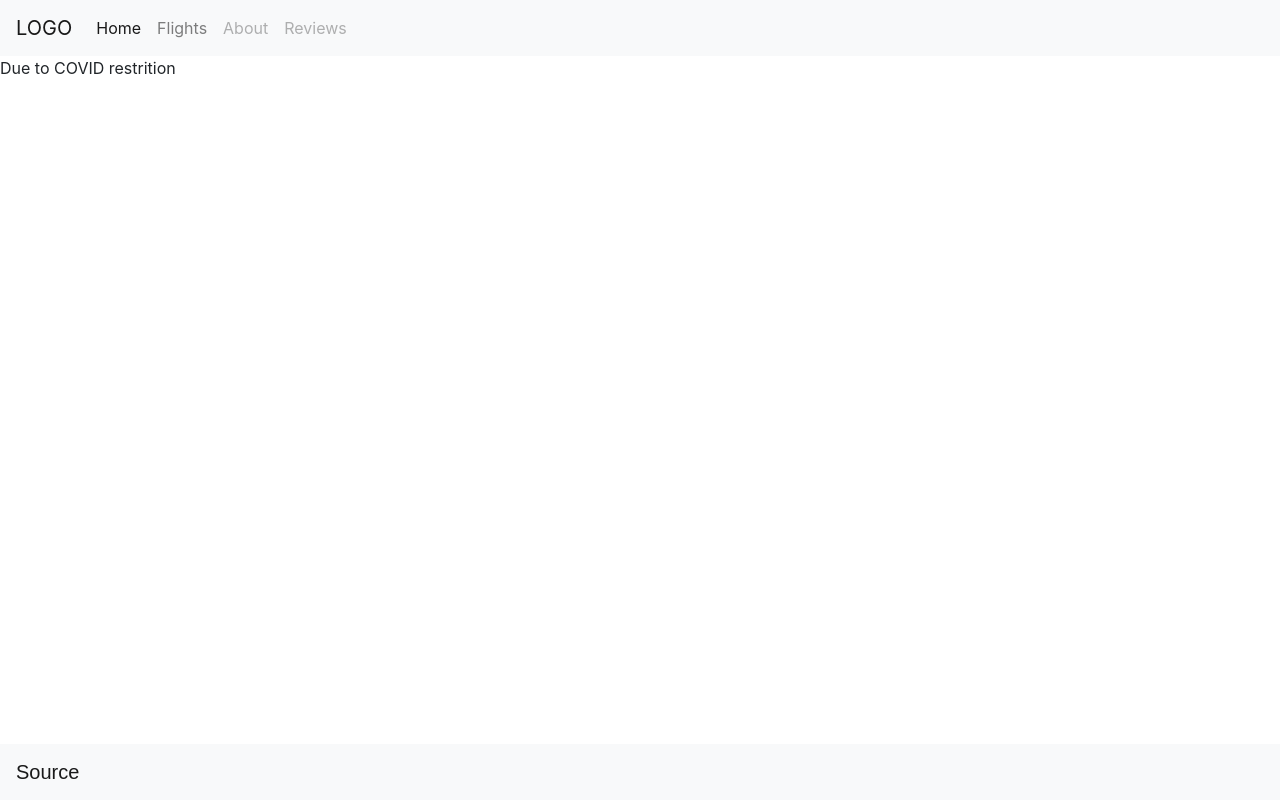
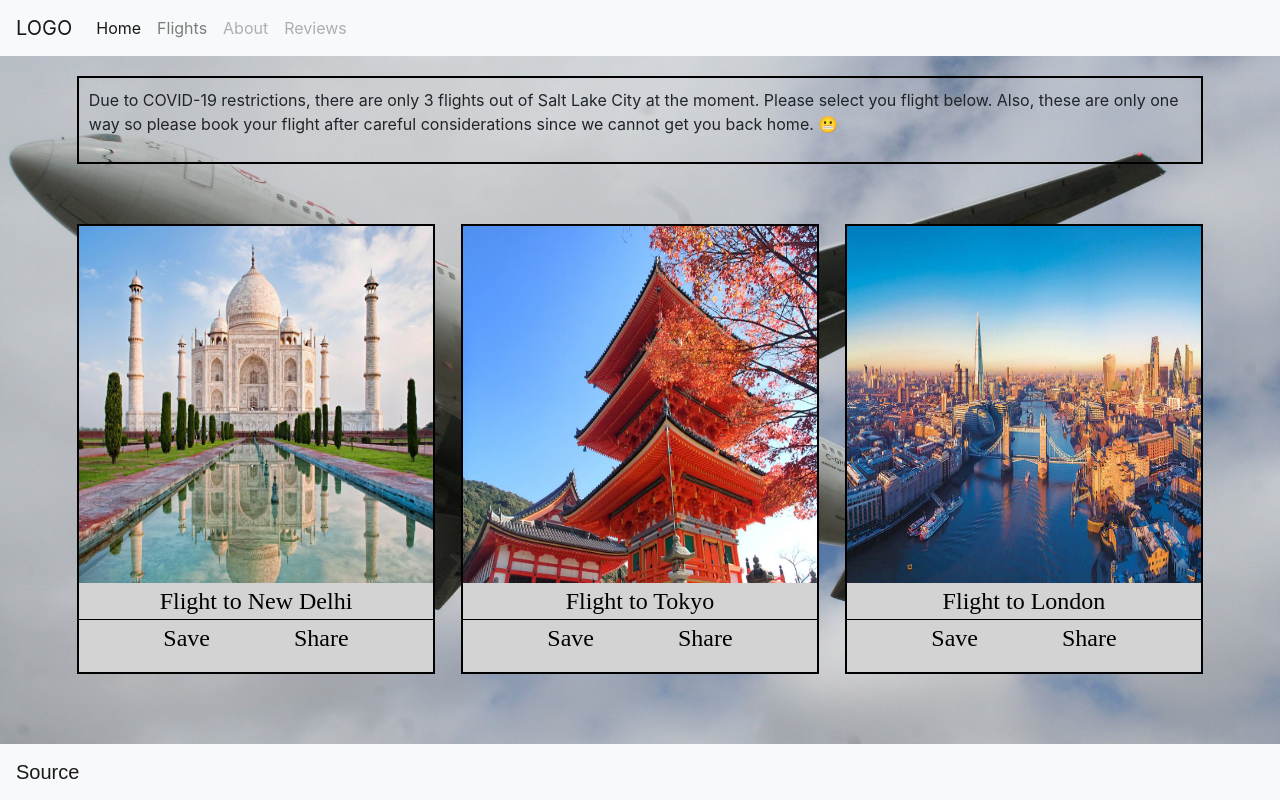
Before and after one commit to VijayIsGod/Creative-project, a plain HTML site: page flights/flights.html in a window 1280 px wide. Drawn offline with nearby package versions, Linux system fonts and the light colour scheme; files that its build step writes are made by us from their sources.

Commit message:
almost finished

```diff
--- a/css/styles.css
+++ b/css/styles.css
@@ -1,17 +1,37 @@
 *{
     box-sizing: border-box;
 }
+
+.flight-list-page{
+    background-image: url("../images/homepageBackground.jpg");
+    background-size: 100vw 100vh;
+    background-attachment: fixed;
+}
+
+.announcement{
+    width:88%;
+    border: 2px solid black;
+    padding: 10px;
+    margin: 20px auto;
+
+}
+
 .london{
     background-image: url("../images/places/london-aerial-cityscape-river-thames_1.jpg");
     background-size: 100vw 100vh;
+    background-attachment: fixed;
 }
+
 .tokyo{
     background-image: url("../images/places/tokyo.webp");
     background-size: 100vw 100vh;
+    background-attachment: fixed;
 }
+
 .delhi{
     background-image: url("../images/places/new-delhi.jpg");
     background-size: 100vw 100vh;
+    background-attachment: fixed;
 }
 
 .flights{
@@ -65,6 +85,88 @@
 }
 
 
+.flight-list{
+    margin: 0 auto;
+
+}
+
+@media only screen and (min-width: 1000px)  {
+    .flight-list{
+        width: 90vw;
+        display: flex;
+    }
+}
+
+.flight-list-item{
+
+    height: 450px;
+    width: 85%;
+    border: 2px solid black; /*todo:delete*/
+    margin: 40px auto;
+    /*text-align: center;*/
+
+    font-family: "American Typewriter", serif;
+    text-decoration: none;
+    font-size: 24px;
+}
+
+@media only screen and (min-width: 1000px)  {
+    .flight-list-item{
+        width: 31%;
+    }
+}
+.flight-list-item > a{
+    display: block;
+    color: black;
+    border-bottom: 1px solid black;
+    margin: 0 auto;
+    text-align: center;
+
+}
+.actions{
+    display: flex;
+    justify-content: space-evenly;
+    color: black;
+}
+.actions a{
+    color: black;
+}
+
+.flight-list-item{
+    background-color: lightgray;
+}
+
+.to-delhi > .background-img{
+    background-image: url("../images/places/new-delhi.jpg");
+    background-size: 100% 100%;
+    width: 100%;
+    height: 80%;
+
+}
+
+.to-delhi > .background-img{
+    background-image: url("../images/places/new-delhi.jpg");
+    background-size: 100% 100%;
+    width: 100%;
+    height: 80%;
+
+}
+.to-tokyo > .background-img{
+    background-image: url("../images/places/tokyo.webp");
+    background-size: 100% 100%;
+    width: 100%;
+    height: 80%;
+
+}
+
+.to-london > .background-img{
+    background-image: url("../images/places/london-aerial-cityscape-river-thames_1.jpg");
+    background-size: 100% 100%;
+    width: 100%;
+    height: 80%;
+
+}
+
 
 
 
--- a/flights/flights.html
+++ b/flights/flights.html
@@ -8,11 +8,12 @@
         <link rel="stylesheet" href="https://stackpath.bootstrapcdn.com/bootstrap/4.1.3/css/bootstrap.min.css"
               integrity="sha384-MCw98/SFnGE8fJT3GXwEOngsV7Zt27NXFoaoApmYm81iuXoPkFOJwJ8ERdknLPMO" crossorigin="anonymous"/>
 
-        <link rel="stylesheet" href="css/styles.css" />
-        <title>Welcome to MyGallery</title>
+        <link rel="stylesheet" href="../css/styles.css" />
+        <title>Book your dream vacation!</title>
     </head>
 </head>
-<body>
+
+<body class="flight-list-page">
 <nav class="navbar navbar-expand-lg navbar-light bg-light">
     <a class="navbar-brand" href="index.html">LOGO</a>
     <button class="navbar-toggler" type="button" data-toåggle="collapse" data-target="#navbarSupportedContent" aria-controls="navbarSupportedContent" aria-expanded="false" aria-label="Toggle navigation">
@@ -39,9 +40,40 @@
 
 <!--end of bootstrap stuff-->
 <div>
-    <p>
-        Due to COVID restrition
-    </p>
+    <div class="announcement">
+        <p>
+            Due to COVID-19 restrictions, there are only 3 flights out of Salt Lake City at the moment. Please select you flight below.
+            Also, these are only one way so please book your flight after careful considerations since we cannot get you back home. &#x1f62c;
+        </p>
+    </div>
+
+    <div class="flight-list">
+        <div class="flight-list-item to-delhi">
+            <div class="background-img"></div>
+            <a href="flight1.html">Flight to New Delhi</a>
+            <div class="actions">
+                <a href="#">Save</a>
+                <a href="#">Share</a>
+            </div>
+        </div>
+        <div class="flight-list-item to-tokyo">
+            <div class="background-img"></div>
+            <a href="flight2.html">Flight to Tokyo</a>
+            <div class="actions">
+                <a href="#">Save</a>
+                <a href="#">Share</a>
+            </div>
+        </div>
+        <div class="flight-list-item to-london">
+            <div class="background-img"></div>
+            <a href="flight3.html">Flight to London</a>
+            <div class="actions">
+                <a href="#">Save</a>
+                <a href="#">Share</a>
+            </div>
+        </div>
+
+    </div>
 </div>
 
 <footer class="footer">
```
Also changed, not shown: index.html (+1 -1 lines).
